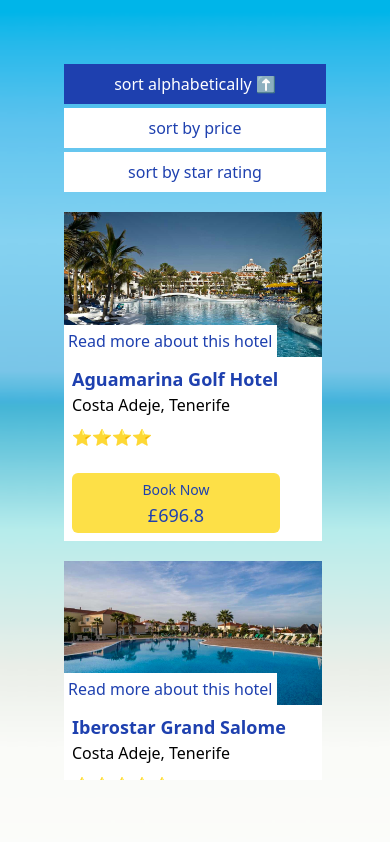
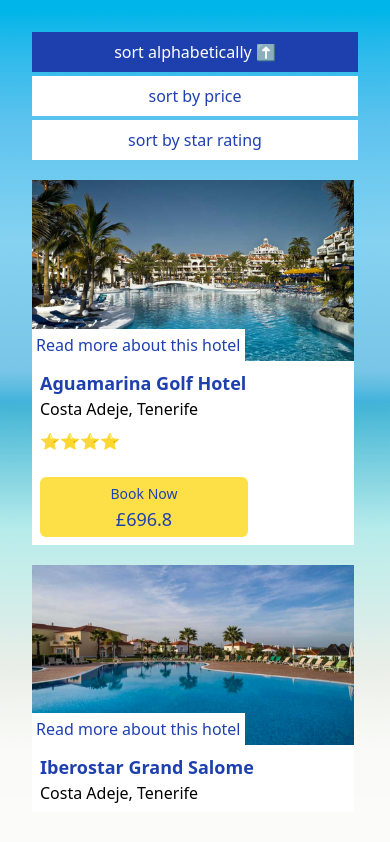
Before and after one commit to Allott/basic-hotel-app, a Next.js app: page / in a window 390 px wide. Built offline with nearby package versions, Linux system fonts and the light colour scheme.

Commit message:
finish up

```diff
--- /dev/null
+++ b/src/components/HotelCard/StarRating.js
@@ -0,0 +1,7 @@
+const StartRating = ({ rating }) => (
+    <div>
+        {[...Array(rating)].map((e, i) => <span key={i}>⭐</span>)}
+    </div>
+)
+
+export default StartRating;
--- a/src/components/HotelCard/index.js
+++ b/src/components/HotelCard/index.js
@@ -1,6 +1,7 @@
 import { useState } from "react";
 import Image from "next/image";
 import cn from "classnames";
+import StartRating from "./StarRating";
 
 const HotelCard = ({name, image, location, rating, price, description})=>{
     const [showDescription, setShowDescription] = useState(false);
@@ -10,7 +11,7 @@
                 <div className="relative">
                     <Image src={image.src} alt={image.alt} width={494} height={277}/>
                     <button
-                        class={cn('absolute bottom-0 bg-white p-1 text-blue-800', {})}
+                        className={cn('absolute bottom-0 bg-white p-1 text-blue-800', {})}
                         onClick={()=>setShowDescription(!showDescription)}
                         type='button'
                     >
@@ -20,9 +21,7 @@
                 <div className="flex flex-col p-2">
                     <h1 className="text-lg font-semibold text-blue-800">{name}</h1>
                     <span className="mb-2 font-light">{location}</span>
-                    <div>
-                        {[...Array(rating)].map((e, i) => <span key={i}>⭐</span>)}
-                    </div>
+                    <StartRating rating={rating}/>
                     {/* not hooked up, missing type */}
                     <button className="px-2 py-1 mt-2 mt-6 text-blue-800 bg-yellow-300 rounded-md w-52">
                         <span className="text-sm">Book Now</span>
--- a/src/components/SortButton/index.js
+++ b/src/components/SortButton/index.js
@@ -12,7 +12,7 @@
         <button
             className={
                 cn(
-                    'p-2 w-full sm:w-52',
+                    'p-2 w-full md:w-52',
                     {'bg-blue-800 text-white hover:bg-yellow-300 hover:text-blue-800': selected},
                     {'bg-white text-blue-800 hover:bg-yellow-300': !selected}
                 )}
--- a/src/pages/index.js
+++ b/src/pages/index.js
@@ -22,7 +22,7 @@
           fill
         />
       </div>
-      <div className='flex flex-col justify-center max-h-screen p-16 md:space-x-10 md:flex-row'>
+      <div className='flex flex-col justify-center max-h-screen p-8 lg:p-16 lg:justify-center lg:space-x-10 lg:flex-row'>
         <div className='flex flex-col mb-5 space-y-1'>
           <SortButton
             label='sort alphabetically'
```
Also changed, not shown: 2 other files (tests, documents, lock files or other folders).
